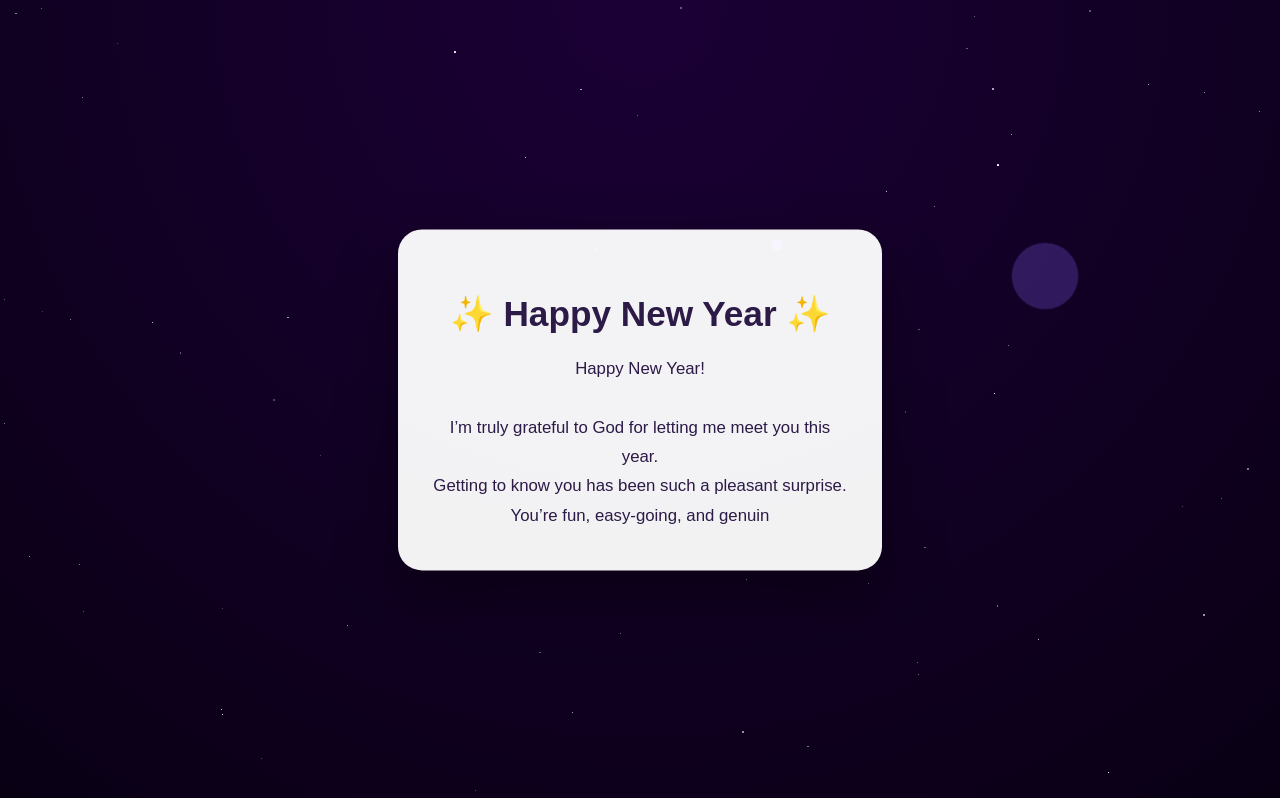
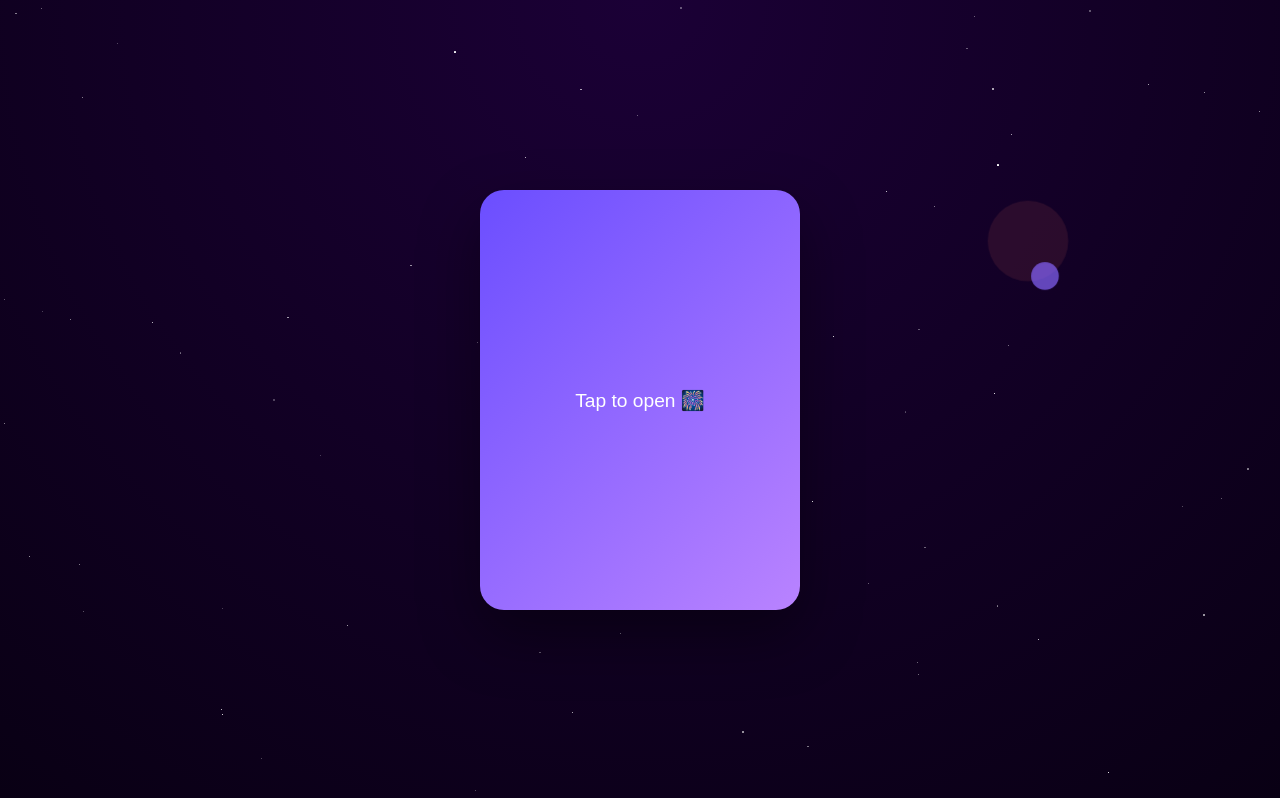
Before and after one commit to judend-create/judend-create.github.io, a plain HTML site: page index.html in a window 1280 px wide. Drawn offline with Linux system fonts and the light colour scheme.

Commit message:
Update index.html

```diff
--- a/index.html
+++ b/index.html
@@ -22,14 +22,13 @@ html, body {
   opacity: .8;
   animation: twinkle linear infinite;
 }
-
 @keyframes twinkle {
   0% { opacity: .3; }
   50% { opacity: 1; }
   100% { opacity: .3; }
 }
 
-/* 🎆 FIREWORKS */
+/* 🎆 FIREWORK */
 .firework {
   position: absolute;
   width: 6px;
@@ -37,94 +36,170 @@ html, body {
   border-radius: 50%;
   animation: explode 1.5s ease-out infinite;
 }
-
 @keyframes explode {
   0% { transform: scale(0); opacity: 1; }
   100% { transform: scale(15); opacity: 0; }
 }
 
-/* 💌 CARD */
-.card {
+/* 🃏 CARD */
+.card-container {
+  perspective: 1200px;
+  width: 320px;
+  height: 420px;
+  margin: auto;
   position: relative;
-  z-index: 10;
-  background: rgba(255,255,255,0.95);
-  max-width: 420px;
-  width: 90%;
-  margin: auto;
   top: 50%;
   transform: translateY(-50%);
-  padding: 2.5rem 2rem;
+  z-index: 10;
+}
+
+.card {
+  width: 100%;
+  height: 100%;
+  position: relative;
+  transform-style: preserve-3d;
+  transition: transform 1.2s ease;
+}
+
+.card.open {
+  transform: rotateY(180deg);
+}
+
+.card-face {
+  position: absolute;
+  width: 100%;
+  height: 100%;
+  backface-visibility: hidden;
   border-radius: 24px;
-  text-align: center;
-  color: #2c1a47;
   box-shadow: 0 25px 60px rgba(0,0,0,.4);
 }
 
-h1 {
-  margin-bottom: 1.2rem;
-  font-size: 2.2rem;
+/* FRONT */
+.card-front {
+  background: linear-gradient(135deg, #6b4eff, #b983ff);
+  color: white;
+  display: flex;
+  justify-content: center;
+  align-items: center;
+  font-size: 1.2rem;
 }
 
-/* ✍️ TYPING */
+/* BACK */
+.card-back {
+  background: white;
+  transform: rotateY(180deg);
+  padding: 2rem 1.5rem;
+  text-align: center;
+  color: #2c1a47;
+}
+
 #text {
-  font-size: 1.05rem;
-  line-height: 1.75;
+  font-size: 1rem;
+  line-height: 1.7;
   white-space: pre-line;
+  margin-top: .5rem;
+}
+
+/* 🎵 BUTTON */
+.music-btn {
+  margin-top: 1rem;
+  padding: .6rem 1.4rem;
+  border-radius: 20px;
+  border: none;
+  background: #6b4eff;
+  color: white;
+  display: none;
 }
 </style>
 </head>
 
 <body>
 
-<div class="card">
-  <h1>✨ Happy New Year ✨</h1>
-  <div id="text"></div>
+<div class="card-container" onclick="openCard()">
+  <div class="card" id="card">
+    <div class="card-face card-front">
+      Tap to open 🎆
+    </div>
+    <div class="card-face card-back">
+      <h2>✨ Happy New Year ✨</h2>
+      <div id="text"></div>
+      <button class="music-btn" id="musicBtn" onclick="toggleMusic(event)">
+        🎵 Play Song
+      </button>
+    </div>
+  </div>
 </div>
+
+<!-- 🎵 MUSIC -->
+<audio id="music" loop>
+  <source src="https://drive.google.com/uc?export=download&id=1mbyFg7iqgkaUyft0ox5xJ4gdDL3rAlJ3" type="audio/mpeg">
+</audio>
 
 <script>
 // 🌟 STARS
 for (let i = 0; i < 80; i++) {
-  const star = document.createElement("div");
-  star.className = "star";
-  star.style.width = star.style.height = Math.random() * 2 + "px";
-  star.style.left = Math.random() * 100 + "vw";
-  star.style.top = Math.random() * 100 + "vh";
-  star.style.animationDuration = Math.random() * 3 + 2 + "s";
-  document.body.appendChild(star);
+  const s = document.createElement("div");
+  s.className = "star";
+  s.style.width = s.style.height = Math.random() * 2 + "px";
+  s.style.left = Math.random() * 100 + "vw";
+  s.style.top = Math.random() * 100 + "vh";
+  s.style.animationDuration = Math.random() * 3 + 2 + "s";
+  document.body.appendChild(s);
 }
 
 // 🎆 FIREWORKS
 setInterval(() => {
-  const fw = document.createElement("div");
-  fw.className = "firework";
-  fw.style.background = `hsl(${Math.random()*360},100%,70%)`;
-  fw.style.left = Math.random() * 100 + "vw";
-  fw.style.top = Math.random() * 50 + "vh";
-  document.body.appendChild(fw);
-  setTimeout(() => fw.remove(), 1500);
-}, 700);
+  const f = document.createElement("div");
+  f.className = "firework";
+  f.style.background = `hsl(${Math.random()*360},100%,70%)`;
+  f.style.left = Math.random() * 100 + "vw";
+  f.style.top = Math.random() * 50 + "vh";
+  document.body.appendChild(f);
+  setTimeout(() => f.remove(), 1500);
+}, 800);
 
-// ✍️ TYPING EFFECT
+// 🃏 OPEN CARD + TYPE
+let opened = false;
 const message = `Happy New Year!
 
-I’m truly grateful to God for letting me meet you this year.
-Getting to know you has been such a pleasant surprise. You’re fun, easy-going, and genuinely enjoyable to be around.
-In 2026, I hope you’re blessed with good health, a long life, and overflowing happiness.
-I hope you’re always surrounded by kind people, because you are just as kind yourself.
-I also hope that every problem from 2025 never finds its way into your 2026 — you don’t deserve any of that.
-All my good prayers will stay with you throughout the year.
-Once again, Happy New Year!
-May today and all the days ahead become the best days of your life.`;
+I’m truly grateful to God for letting me meet you this year. Getting to know you has been such a pleasant surprise, you’re fun, easy-going, and genuinely enjoyable to be around.
+
+In 2026, I hope you’re blessed with good health, a long life, and overflowing happiness. May all your days ahead be gentle and kind. Once again, happy new year. May today and all the days after be your best ones
+
+Sincerely, Jude.`;
 
 let i = 0;
+
+function openCard() {
+  if (opened) return;
+  opened = true;
+  document.getElementById("card").classList.add("open");
+  setTimeout(typeText, 800);
+}
+
 function typeText() {
   if (i < message.length) {
     document.getElementById("text").innerHTML += message.charAt(i);
     i++;
     setTimeout(typeText, 30);
+  } else {
+    document.getElementById("musicBtn").style.display = "inline-block";
   }
 }
-typeText();
+
+// 🎵 MUSIC
+const music = document.getElementById("music");
+let playing = false;
+function toggleMusic(e) {
+  e.stopPropagation();
+  if (!playing) {
+    music.play();
+    playing = true;
+  } else {
+    music.pause();
+    playing = false;
+  }
+}
 </script>
 
 </body>
```
